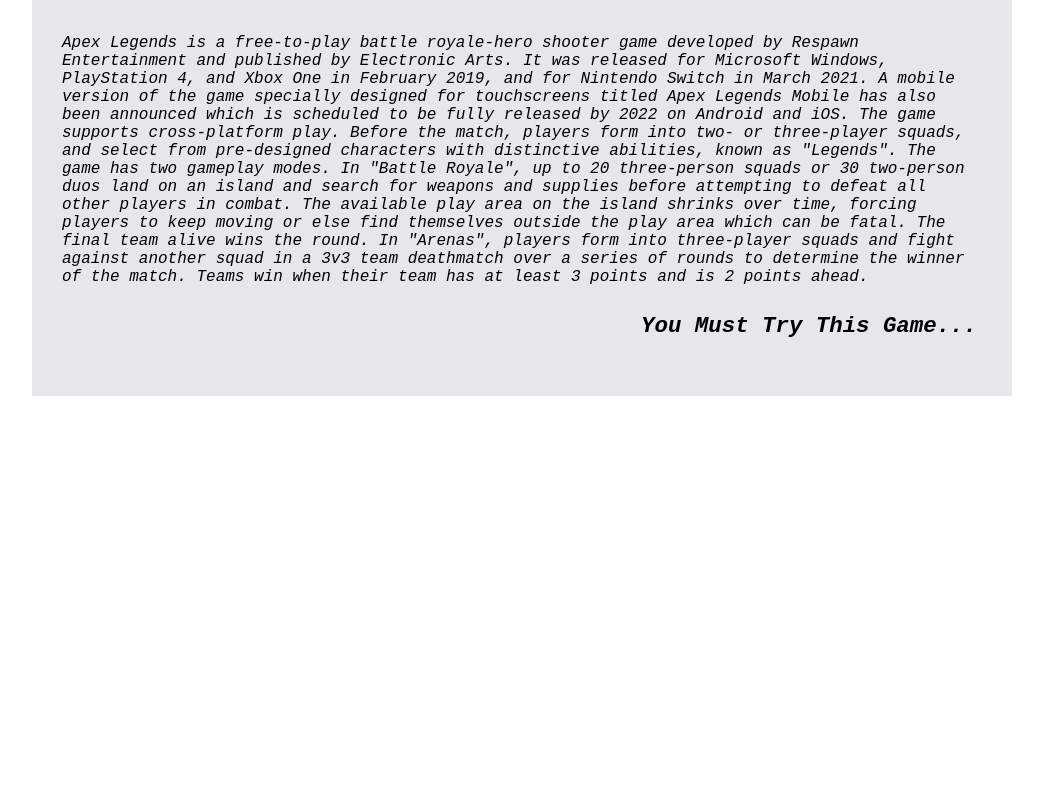
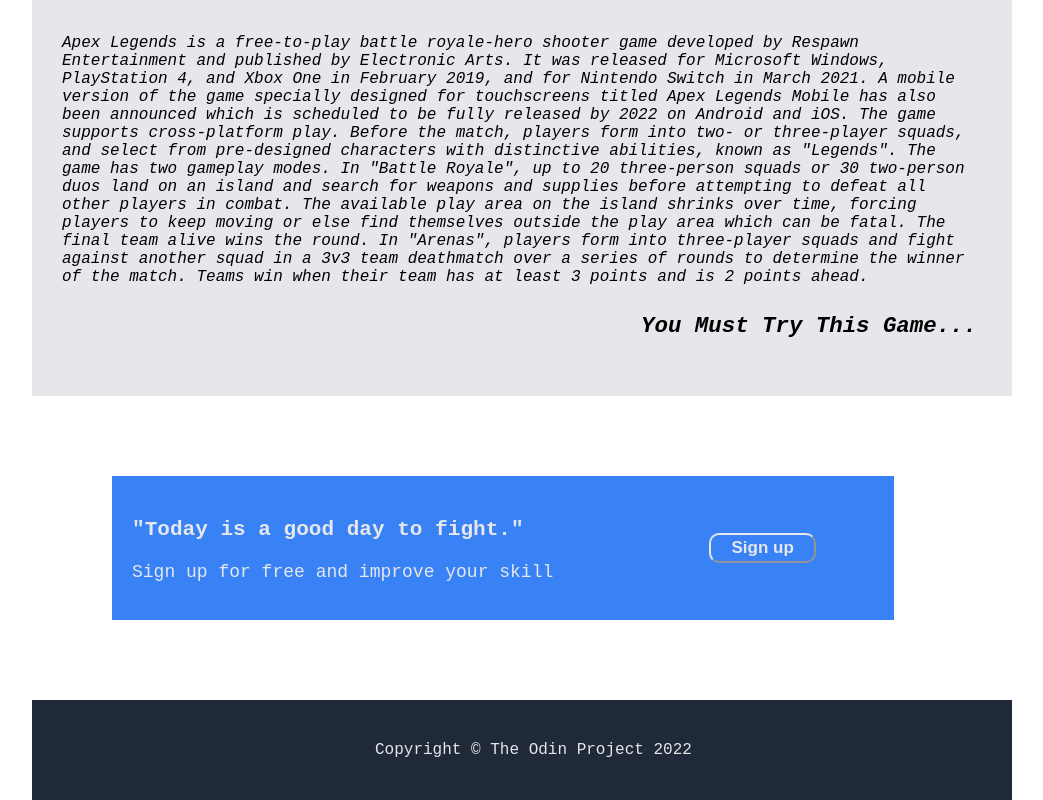
Before and after one commit to marioavramoski/apex-legend, a plain HTML site: page index.html in a window 1280 px wide. Shown: the part 946-1746 px from the top of the page, without its empty margins (118-1161 px from the left). Before the commit the page ends 1342 px from the top, so only its background shows below. Drawn offline with Linux system fonts and the light colour scheme.

Commit message:
complate

```diff
--- a/index.html
+++ b/index.html
@@ -58,5 +58,22 @@
             <p>You Must Try This Game...</p>
     </section>
 
+    <section class="signup">
+        <div class="signin">
+        <div class="sign">
+            <h3>"Today is a good day to fight."</h3>
+            <p>Sign up for free and improve your skill</p>
+
+        </div>
+        <div>
+            <a href="https://www.ea.com/games/apex-legends" target="_blank"><button>Sign up</button></a>
+        </div>
+    </div>
+    </section>
+
+    <footer>
+        <p>Copyright © The Odin Project 2022</p>
+    </footer>
+
 </body>
 </html>
--- a/style.css
+++ b/style.css
@@ -127,3 +127,66 @@
     font-weight: bold;
     font-size: 140%;
 }
+
+.signup {
+    width: 100%;
+    height: auto;
+    margin: 50px;
+    padding: 30px;
+}
+
+.signin {
+    width: 85%;
+    height: auto;
+    justify-content: center;
+    padding: 20px;
+
+}
+
+.signin{
+    background-color: #3882f6;
+    position: relative;
+    justify-content: space-around;
+}
+
+.sign {
+    color: #e5e7eb;
+    font-size: 18px;
+}
+
+.signin button {
+    background-color: #3882f6;
+    border-color: #e5e7eb;
+    border-radius: 10px;
+    color: #e5e7eb;
+    font-size: 17px;
+    font-weight: bold;
+    padding: 3px 20px;
+    margin: 0;
+    position: absolute;
+    top: 50%;
+    right: 10%;
+    -ms-transform: translateY(-50%);
+    transform: translateY(-50%);
+}
+
+footer {
+    width: 100%;
+    height: 100px;
+    /* margin: 0 auto; */
+    /* text-align: center; */
+    position: relative;
+    background-color: #1F2937;
+    color: #e5e7eb;
+
+}
+
+footer p {
+    margin: 0 auto;
+    text-align: center;
+    position: absolute;
+    top: 50%;
+    left: 35%;
+    -ms-transform: translateY(-50%);
+    transform: translateY(-50%);
+}
```
